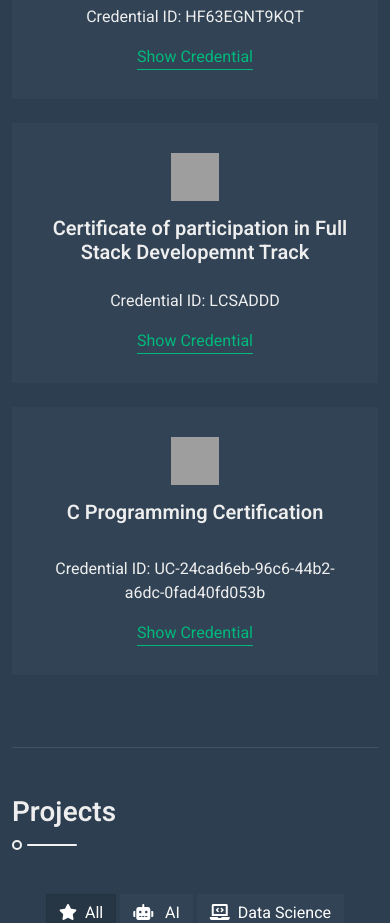
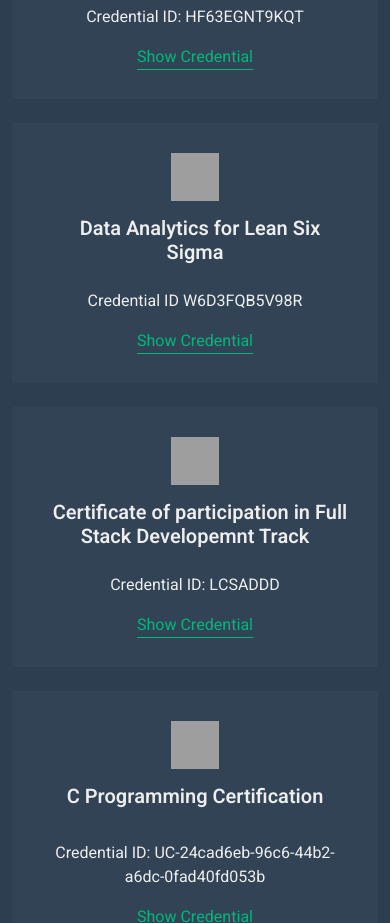
Before and after one commit to salah107/salah107.github.io, a plain HTML site: page index.html in a window 390 px wide. Shown: the part 4300-5223 px from the top of the page. Drawn offline with nearby package versions, Linux system fonts and the light colour scheme; grey boxes are pictures that could not be loaded.

Commit message:
Update index.html

```diff
--- a/index.html
+++ b/index.html
@@ -275,6 +275,17 @@
                                     <a class="border-bottom border-primary text-decoration-none" href="https://www.coursera.org/account/accomplishments/certificate/HF63EGNT9KQT" target="_blank">Show Credential</a>
                                 </div>
                             </div>
+
+                            <div class="col-md-6">
+                                <div class="service-item">
+                                    <img width="48" src="https://media-exp1.licdn.com/dms/image/C4E0BAQEfHBj_we-_kw/company-logo_100_100/0/1659945104460?e=1674691200&amp;v=beta&amp;t=rVFIkUyvDqXqDt3QFvKuLPfW9hQ1i3vaaStH2-pn9rc" loading="lazy" height="48" alt="University of Amsterdam logo" id="ember110" class="ivm-view-attr__img--centered EntityPhoto-square-3  lazy-image ember-view">
+                                    <p></p>
+                                    <h5 class="font-weight-bold m-0">  &nbsp Data Analytics for Lean Six Sigma   </h5><br>
+                                    <p>Credential ID W6D3FQB5V98R </p>
+                                    <a class="border-bottom border-primary text-decoration-none" href="https://www.coursera.org/account/accomplishments/certificate/W6D3FQB5V98R" target="_blank">Show Credential</a>
+                                </div>
+                            </div>
+
                             <div class="col-md-6">
                                 <div class="service-item">
                                     <img width="48" src="https://media-exp1.licdn.com/dms/image/C560BAQHiNYfm0YHKrg/company-logo_100_100/0/1656621848272?e=1671667200&amp;v=beta&amp;t=-sFtrJbCbaChgTi1JpsSoQBpoKqX1k0XXCPJa9f5MB0" loading="lazy" height="48" alt="Udacity logo" id="ember111" class="ivm-view-attr__img--centered EntityPhoto-square-3  lazy-image ember-view">
```
